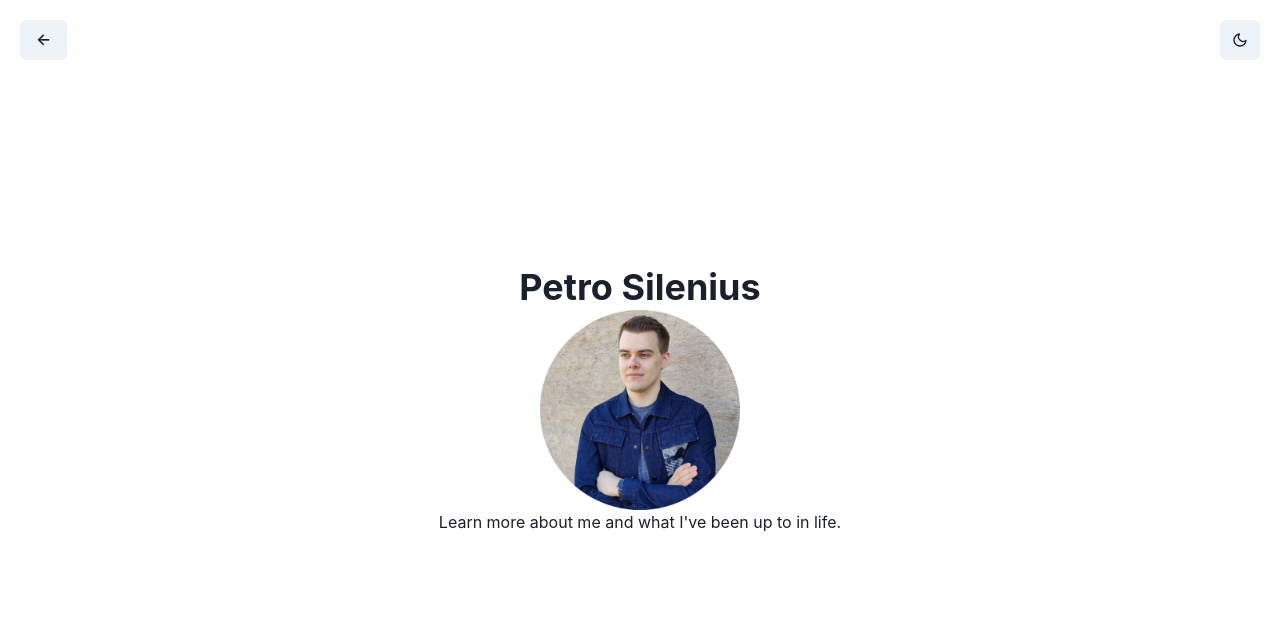
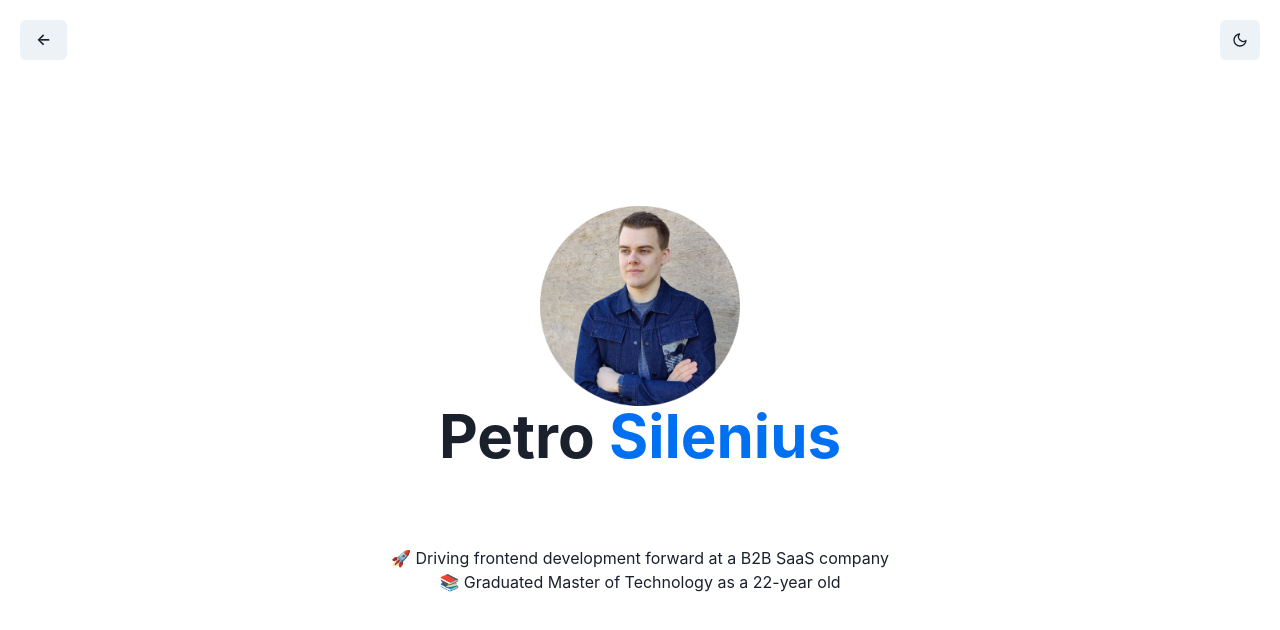
Before and after one commit to PetroSilenius/silenius.dev, a Next.js app: page /about in a window 1280 px wide. Shown: the top 630 px of the page. Built offline with nearby package versions, Linux system fonts and the light colour scheme.

Commit message:
Add WIP content to about page

```diff
--- a/pages/about.tsx
+++ b/pages/about.tsx
@@ -1,6 +1,6 @@
 import Head from 'next/head'
 import Image from 'next/image'
-import { Heading, Text } from '@chakra-ui/react'
+import { Box, Heading, Text } from '@chakra-ui/react'
 
 export default function About() {
   return (
@@ -16,11 +16,32 @@ export default function About() {
       </Head>
 
       <main className="main">
-        <Heading as="h1">
-          Petro <a>Silenius</a>
+        <Image
+          src="/petro.png"
+          width="200"
+          height="200"
+          alt="Petro Silenius wearing a denim jacket and looks to the future"
+        />
+
+        <Heading as="h1" size="3xl" className="title">
+          Petro{' '}
+          <Text
+            as="span"
+            color="link"
+            _hover={{ textDecoration: 'underline' }}
+            _active={{ textDecoration: 'underline' }}
+            _focus={{ textDecoration: 'underline' }}
+          >
+            Silenius
+          </Text>
         </Heading>
-        <Image src="/petro.png" width="200" height="200" />
-        <Text>Learn more about me and what I've been up to in life.</Text>
+
+        <Box mt="20" align="center">
+          <Text>
+            🚀 Driving frontend development forward at a B2B SaaS company
+          </Text>
+          <Text>📚 Graduated Master of Technology as a 22-year old</Text>
+        </Box>
       </main>
     </>
   )
```
